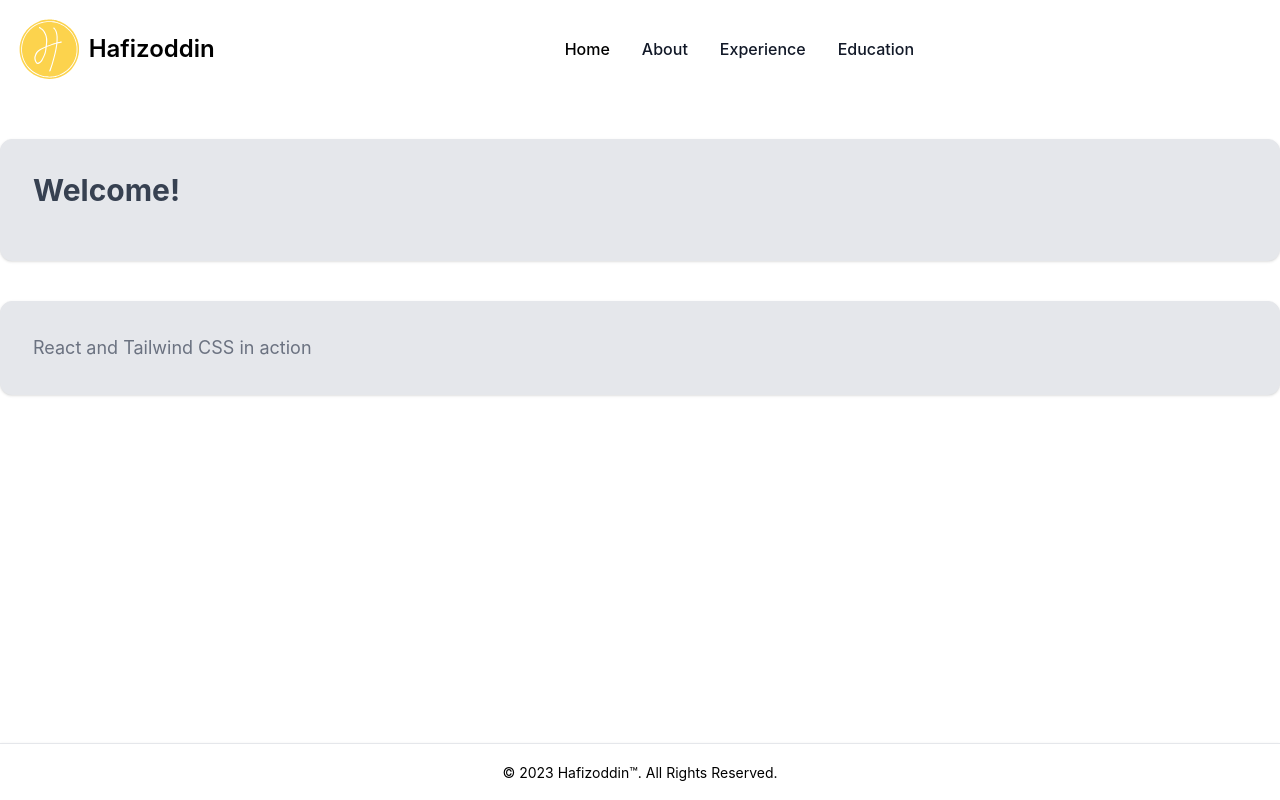
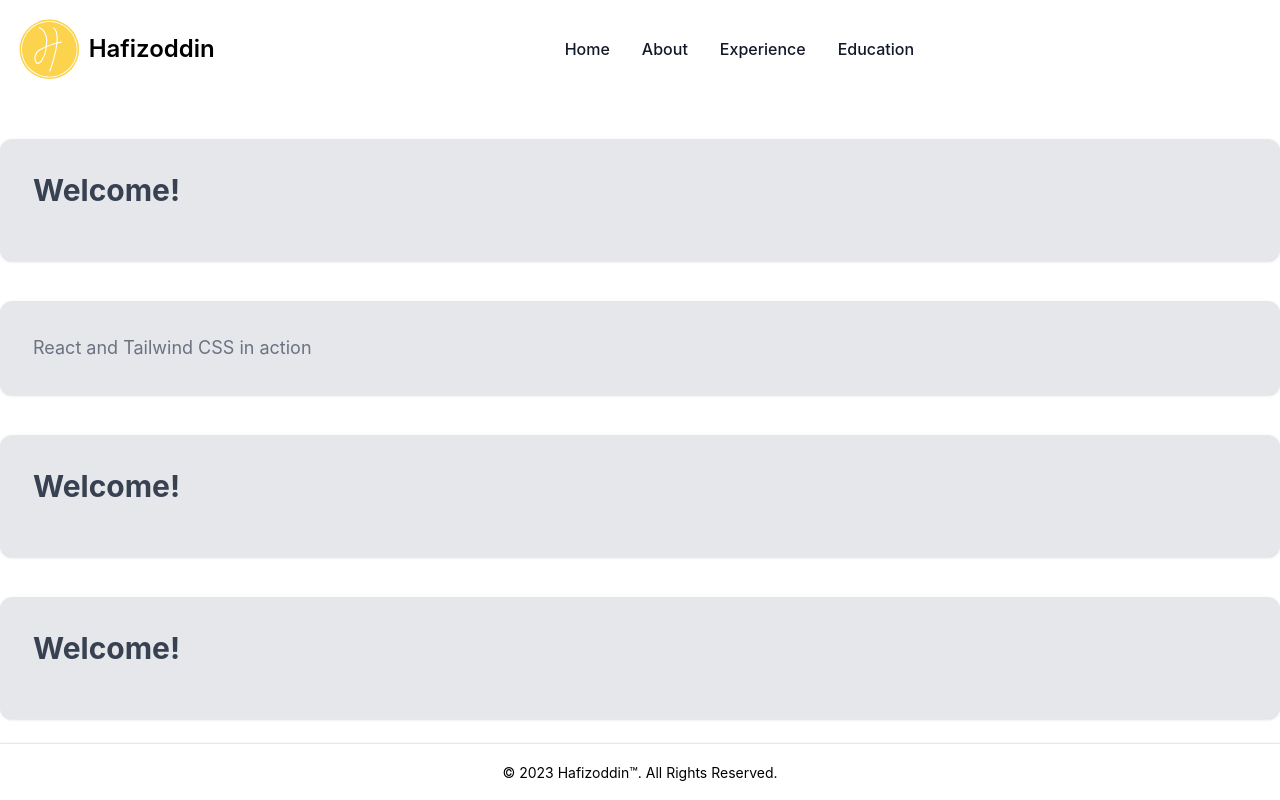
Before and after one commit to hachirobei/portfoliohafizoddin, a React (Create React App) app: page / in a window 1280 px wide. Built offline with nearby package versions, Linux system fonts and the light colour scheme.

Commit message:
add changes

```diff
--- a/src/App.js
+++ b/src/App.js
@@ -1,20 +1,29 @@
 import './App.css';
 import React, {useRef} from 'react';
 import { FooterComponents,NavbarComponents } from './Common';
-import { AboutComponents, HomeComponents } from './Module';
+import { AboutComponents, HomeComponents, ExperienceComponents, EducationComponents } from './Module';
 
 
 function App() {
   const homeRef =useRef(null);
   const aboutRef =useRef(null);
+  const experienceRef =useRef(null);
+  const educationRef =useRef(null);
+
   return (
         <div>
-          <NavbarComponents homeRef={homeRef} aboutRef={aboutRef}/>
+          <NavbarComponents homeRef={homeRef} aboutRef={aboutRef} experienceRef={experienceRef} educationRef={educationRef} />
           <div ref={homeRef}>
             <HomeComponents />
           </div>
           <div ref={aboutRef}>
             <AboutComponents />
+          </div>
+          <div ref={experienceRef}>
+            <ExperienceComponents />
+          </div>
+          <div ref={educationRef}>
+            <EducationComponents />
           </div>
           <FooterComponents/>
         </div>
--- a/src/Common/components/NavbarComponents.js
+++ b/src/Common/components/NavbarComponents.js
@@ -1,7 +1,7 @@
 import React, { useState } from "react";
 import { LogoComponents } from "../../assets/icons/";
 
-const NavbarComponents = ({homeRef,aboutRef}) => {
+const NavbarComponents = ({homeRef,aboutRef,experienceRef,educationRef}) => {
 
     const [activeSection,setActiveSection] = useState('home');
 
@@ -28,6 +28,24 @@ const NavbarComponents = ({homeRef,aboutRef}) => {
         });
     };
 
+    const scrollToExperience = () => {
+        setActiveSection('experience');
+
+        experienceRef.current.scrollIntoView({
+            behavior: 'smooth'
+        });
+    };
+
+
+    const scrollToEducation = () => {
+        setActiveSection('education');
+
+        educationRef.current.scrollIntoView({
+            behavior: 'smooth'
+        });
+    };
+
+
 
 
     return (
@@ -47,18 +65,18 @@ const NavbarComponents = ({homeRef,aboutRef}) => {
                 </div>
 
                 <div className={`${isCollapsed ? 'hidden' : ''} items-center justify-between w-full md:flex md:w-auto md:order-1`} id="navbar-cta">
-                    <ul className="flex flex-col font-medium p-4 md:p-0 mt-4 border rounded-lg bg-gray-50 md:flex-row md:space-x-8 md:mt-0 md:border-0 md:bg-white dark:bg-gray-800 md:dark:bg-neutral-950">
+                    <ul className="flex flex-col font-medium p-4 md:p-0 mt-4 border rounded-lg bg-gray-50 md:flex-row md:space-x-8 md:mt-0 md:border-0 md:bg-white dark:bg-neutral-950 md:dark:bg-neutral-950">
                         <li>
-                            <button onClick={scrollToHome} className={`block py-2 pl-3 pr-4 rounded md:bg-transparent md:p-0 md:hover:dark:text-amber-300  dark:text-white dark:hover:text-white md:dark:hover:bg-transparent ${activeSection === 'home' ? ' md:dark:text-amber-300 ' : 'text-gray-900 hover:bg-neutral-950'}`}>Home </button>
+                            <a href="#" onClick={(e) => { e.preventDefault(); scrollToHome(); }} className={`block py-2 pl-3 pr-4 text-gray-900 rounded hover:bg-amber-300 md:bg-transparent md:p-0 md:hover:dark:text-amber-300 md:dark:hover:dark:text-amber-300 dark:text-white dark:hover:text-white md:dark:hover:bg-transparent ${activeSection === 'home' ? ' md:dark:text-amber-300 ' : 'text-gray-900 hover:bg-neutral-950'}`}>Home</a>
                         </li>
                         <li>
-                            <button onClick={scrollToAbout} className={`block py-2 pl-3 pr-4 rounded md:hover:bg-transparent md:hover:dark:text-amber-300 md:p-0 md:dark:hover:dark:text-amber-300 dark:text-white dark:hover:text-white md:dark:hover:bg-transparent ${activeSection === 'about' ?  'md:dark:text-amber-300' : 'text-gray-900 hover:bg-neutral-950'}`}>About</button>
+                            <a href="#" onClick={(e) => { e.preventDefault(); scrollToAbout(); }} className={`block py-2 pl-3 pr-4 text-gray-900 rounded hover:bg-amber-300 md:bg-transparent md:p-0 md:hover:dark:text-amber-300 md:dark:hover:dark:text-amber-300 dark:text-white dark:hover:text-white md:dark:hover:bg-transparent ${activeSection === 'about' ? 'md:dark:text-amber-300' : 'text-gray-900 hover:bg-neutral-950'}`}>About</a>
                         </li>
                         <li>
-                            <a href="#" className="block py-2 pl-3 pr-4 text-gray-900 rounded hover:bg-gray-100 md:hover:bg-transparent md:hover:dark:text-amber-300 md:p-0 md:dark:hover:dark:text-amber-300 dark:text-white dark:hover:text-white md:dark:hover:bg-transparent" aria-current={activeSection ==='experience' ? 'page' : null}>Experience</a>
+                            <a href="#" onClick={(e) => { e.preventDefault(); scrollToExperience(); }} className={`block py-2 pl-3 pr-4 text-gray-900 rounded hover:bg-amber-300 md:bg-transparent md:p-0 md:hover:dark:text-amber-300 md:dark:hover:dark:text-amber-300 dark:text-white dark:hover:text-white md:dark:hover:bg-transparent ${activeSection === 'experience' ? 'md:dark:text-amber-300' : 'text-gray-900 hover:bg-neutral-950'}`}>Experience</a>
                         </li>
                         <li>
-                            <a href="#" className="block py-2 pl-3 pr-4 text-gray-900 rounded hover:bg-gray-100 md:hover:bg-transparent md:hover:dark:text-amber-300 md:p-0 md:dark:hover:dark:text-amber-300 dark:text-white  dark:hover:text-white md:dark:hover:bg-transparent" aria-current={activeSection ==='education' ? 'page' : null}>Education</a>
+                            <a href="#" onClick={(e) => { e.preventDefault(); scrollToEducation(); }} className={`block py-2 pl-3 pr-4 text-gray-900 rounded hover:bg-amber-300 md:bg-transparent md:p-0 md:hover:dark:text-amber-300 md:dark:hover:dark:text-amber-300 dark:text-white dark:hover:text-white md:dark:hover:bg-transparent ${activeSection === 'education' ? 'md:dark:text-amber-300' : 'text-gray-900 hover:bg-neutral-950'}`}>Education</a>
                         </li>
                     </ul>
                 </div>
--- /dev/null
+++ b/src/Module/Components/EducationComponents.js
@@ -0,0 +1,16 @@
+import React from "react";
+
+const EducationComponents = () => {
+    return (
+            <div className="container mx-auto bg-gray-200 rounded-xl shadow border p-8 m-10">
+
+            <p className="text-3xl text-gray-700 font-bold mb-5">
+            Welcome!
+            </p>
+
+
+        </div>
+    );
+}
+
+export default EducationComponents;
--- /dev/null
+++ b/src/Module/Components/ExperienceComponents.js
@@ -0,0 +1,16 @@
+import React from "react";
+
+const ExperienceComponents = () => {
+    return (
+            <div className="container mx-auto bg-gray-200 rounded-xl shadow border p-8 m-10">
+
+            <p className="text-3xl text-gray-700 font-bold mb-5">
+            Welcome!
+            </p>
+
+
+        </div>
+    );
+}
+
+export default ExperienceComponents;
--- a/src/Module/index.js
+++ b/src/Module/index.js
@@ -1,2 +1,4 @@
 export { default as AboutComponents } from "./Components/AboutComponents";
 export { default as HomeComponents } from "./Components/HomeComponents";
+export { default as ExperienceComponents } from "./Components/ExperienceComponents";
+export { default as EducationComponents } from "./Components/EducationComponents";
```
